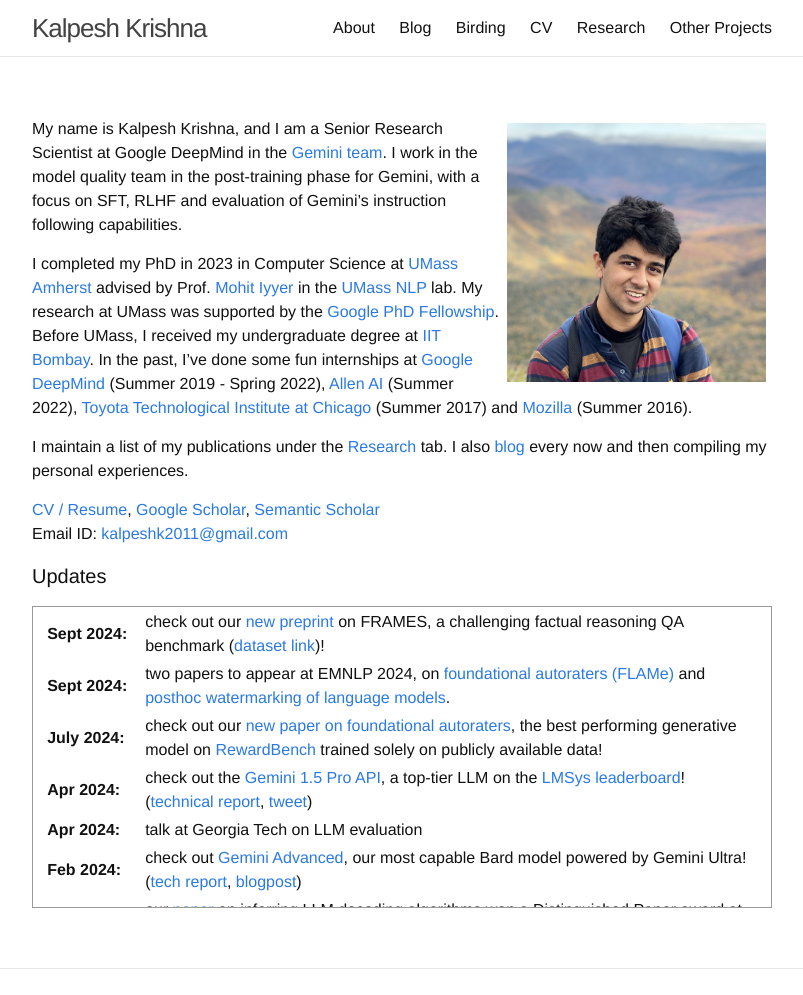
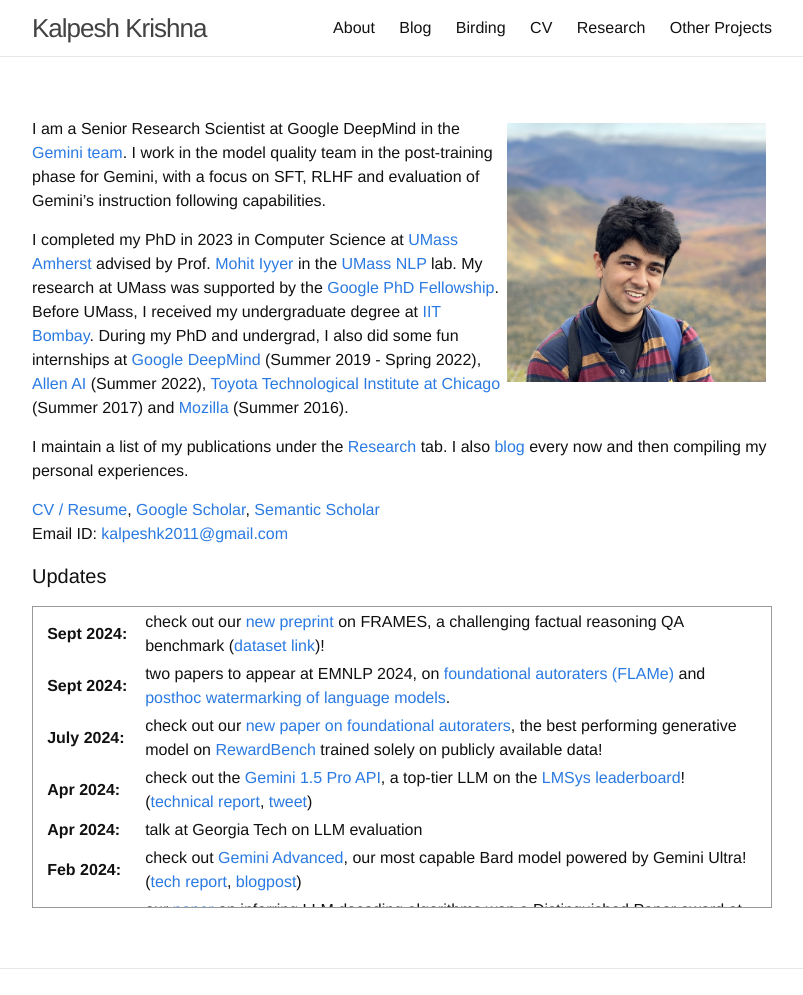
Before and after one commit to martiansideofthemoon/martiansideofthemoon.github.io, a Jekyll site: the page built from index.md, in a window 1280 px wide, cut to the strip 0-995 px from the top of the page. Shown: the whole strip, without its empty margins (238-1041 px from the left). Built offline with Jekyll 4.4.1, drawn with Linux system fonts in a browser that asks for light colours; comment, search, counter and statistics services are not loaded.

Commit message:
Update index.md

```diff
--- a/index.md
+++ b/index.md
@@ -5,9 +5,9 @@ layout: page
 
 <img style="float: right; width: 35%; padding: 6px;" src=" {{ site.url }}/assets/IMG_1403.jpg">
 
-My name is Kalpesh Krishna, and I am a Senior Research Scientist at Google DeepMind in the [Gemini team](https://gemini.google.com/). I work in the model quality team in the post-training phase for Gemini, with a focus on SFT, RLHF and evaluation of Gemini's instruction following capabilities.
+I am a Senior Research Scientist at Google DeepMind in the [Gemini team](https://gemini.google.com/). I work in the model quality team in the post-training phase for Gemini, with a focus on SFT, RLHF and evaluation of Gemini's instruction following capabilities.
 
-I completed my PhD in 2023 in Computer Science at [UMass Amherst](http://cs.umass.edu/) advised by Prof. [Mohit Iyyer](https://people.cs.umass.edu/~miyyer/) in the [UMass NLP](http://nlp.cs.umass.edu/) lab. My research at UMass was supported by the [Google PhD Fellowship](https://research.google/outreach/phd-fellowship/). Before UMass, I received my undergraduate degree at [IIT Bombay](http://iitb.ac.in). In the past, I've done some fun internships at [Google DeepMind](https://research.google) (Summer 2019 - Spring 2022), [Allen AI](https://allenai.org/) (Summer 2022), [Toyota Technological Institute at Chicago](https://www.ttic.edu/) (Summer 2017) and [Mozilla](https://www.mozilla.org/en-US/) (Summer 2016).
+I completed my PhD in 2023 in Computer Science at [UMass Amherst](http://cs.umass.edu/) advised by Prof. [Mohit Iyyer](https://people.cs.umass.edu/~miyyer/) in the [UMass NLP](http://nlp.cs.umass.edu/) lab. My research at UMass was supported by the [Google PhD Fellowship](https://research.google/outreach/phd-fellowship/). Before UMass, I received my undergraduate degree at [IIT Bombay](http://iitb.ac.in). During my PhD and undergrad, I also did some fun internships at [Google DeepMind](https://research.google) (Summer 2019 - Spring 2022), [Allen AI](https://allenai.org/) (Summer 2022), [Toyota Technological Institute at Chicago](https://www.ttic.edu/) (Summer 2017) and [Mozilla](https://www.mozilla.org/en-US/) (Summer 2016).
 
 I maintain a list of my publications under the [Research]({{ site.url }}/research) tab. I also [blog]({{ site.url }}/archive) every now and then compiling my personal experiences.
 
```
